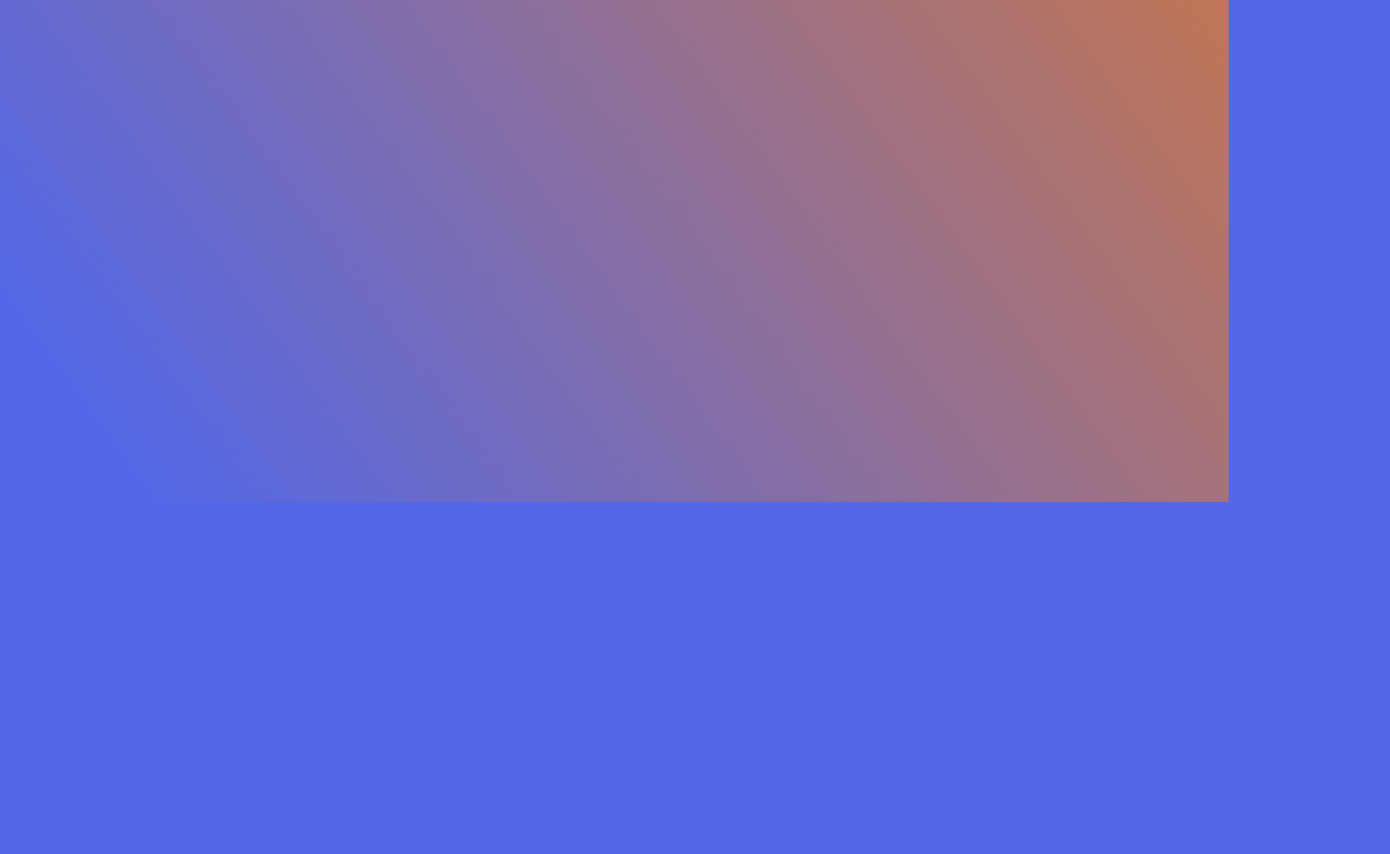
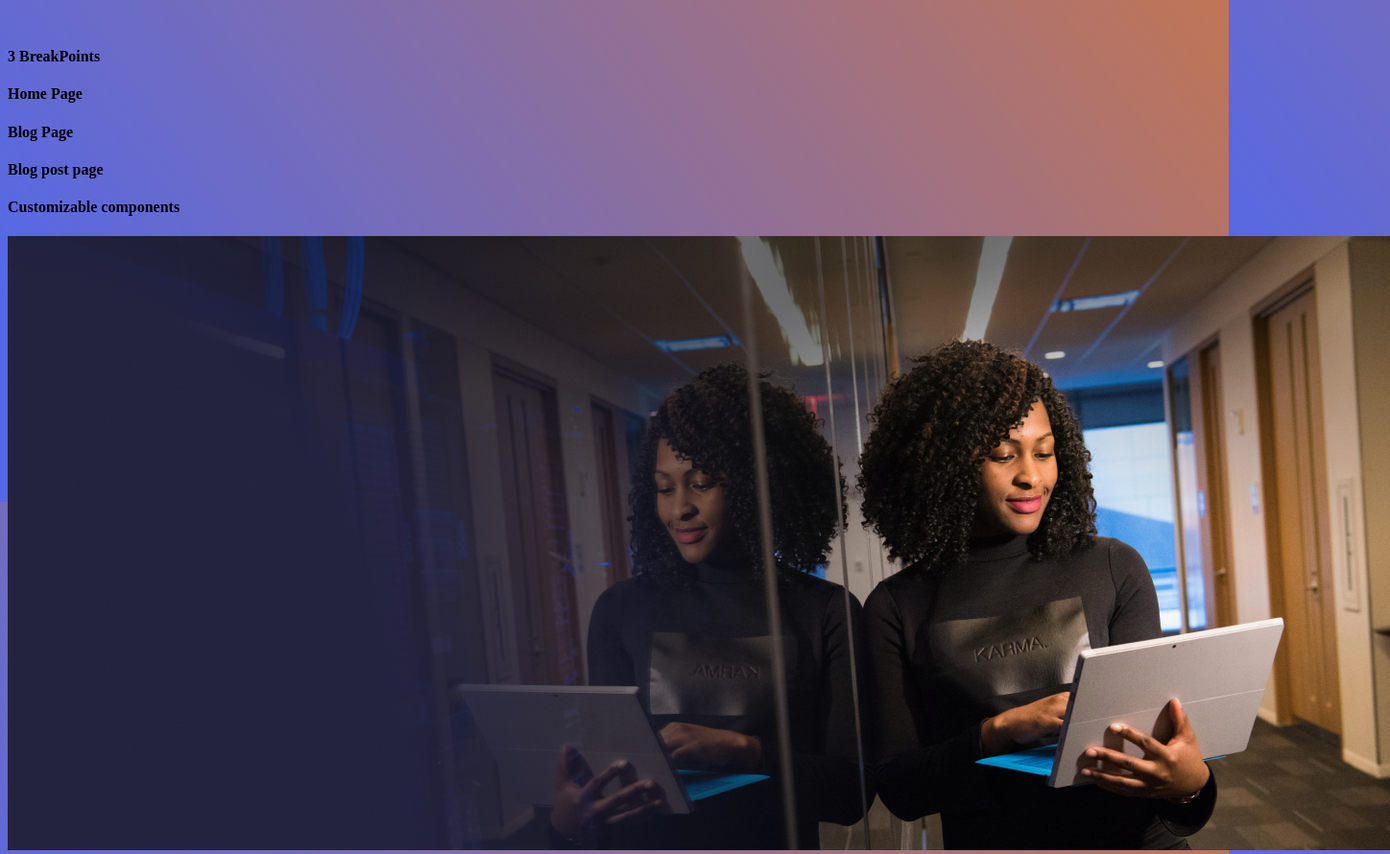
Before and after one commit to JeremiGarces/FigmagWed, a plain HTML site: page Figma/index.html in a window 1280 px wide. Shown: the part 277-1167 px from the top of the page at 96% size, 1448 px wide, since content can reach past the window. Before the commit the page ends 800 px from the top, so only its background shows below. Drawn offline with Linux system fonts and the light colour scheme.

Commit message:
Imagen hero cargada

```diff
--- a/Figma/index.html
+++ b/Figma/index.html
@@ -24,6 +24,28 @@
         <Button class="btn header"> Live Version</Button>
 
     </header>
+    <!-- aqui inicia la barra de navegacion -->
+    <section class="navbar">
+        <h4 class="btn-barra">
+            3 BreakPoints
+            <h4 class="btn-barra">
+                Home Page
+            </h4>
+            <h4 class="btn-barra">
+                Blog Page
+            </h4>
+            <h4 class="btn-barra">
+                Blog post page
+            </h4>
+            <h4 class="btn-barra">
+                Customizable components
+            </h4>
+        </h4>
+    </section>
+    <!-- aqui inicia el home "hero" -->
+    <section>
+        <img src="./img/christina-wocintechchat-com-L85a1k-XqH8-unsplash 1.png" alt="">
+    </section>
 
 </body>
 
```
Also changed, not shown: Figma/img/christina-wocintechchat-com-L85a1k-XqH8-unsplash 1.png (added).
